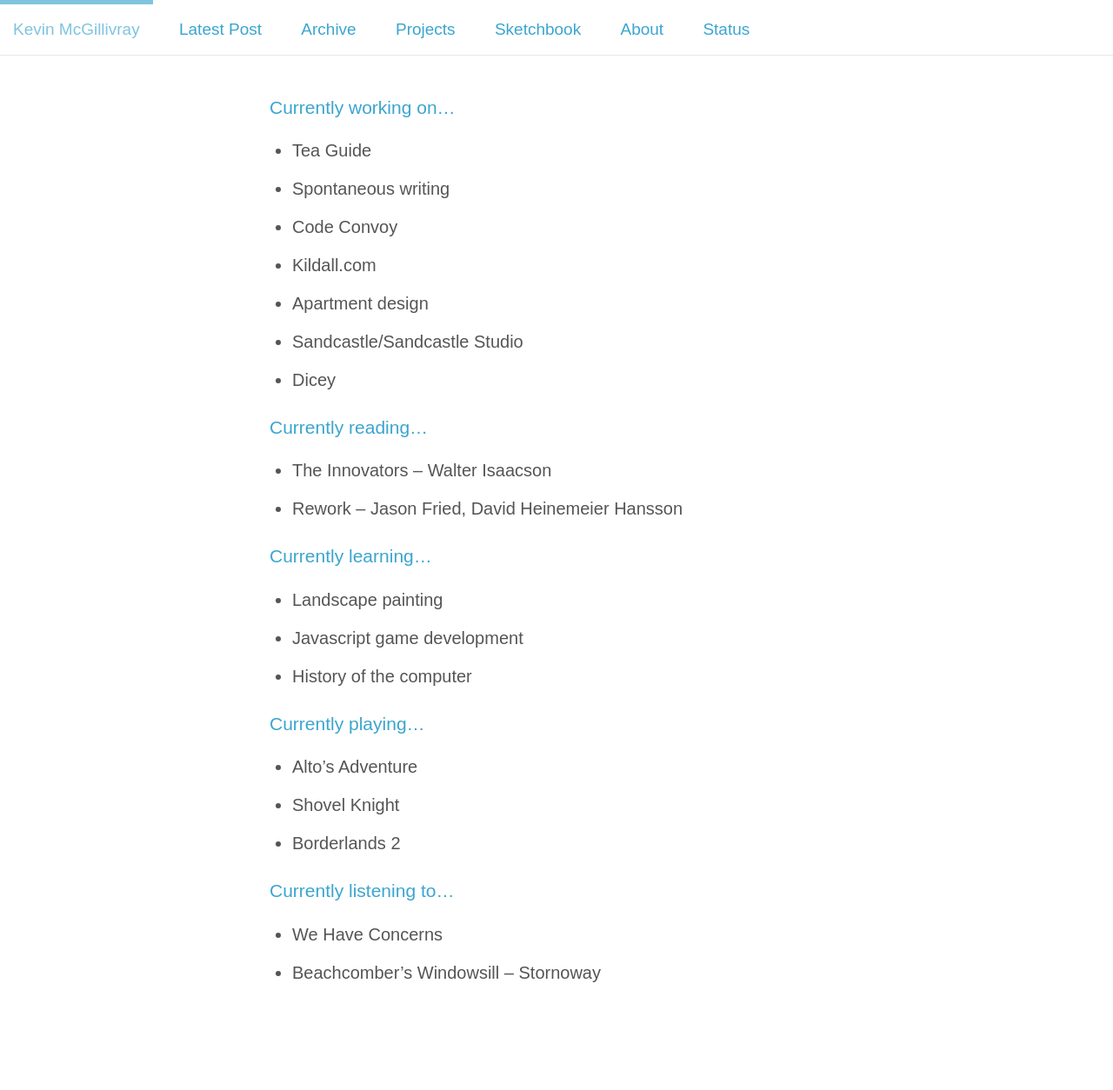
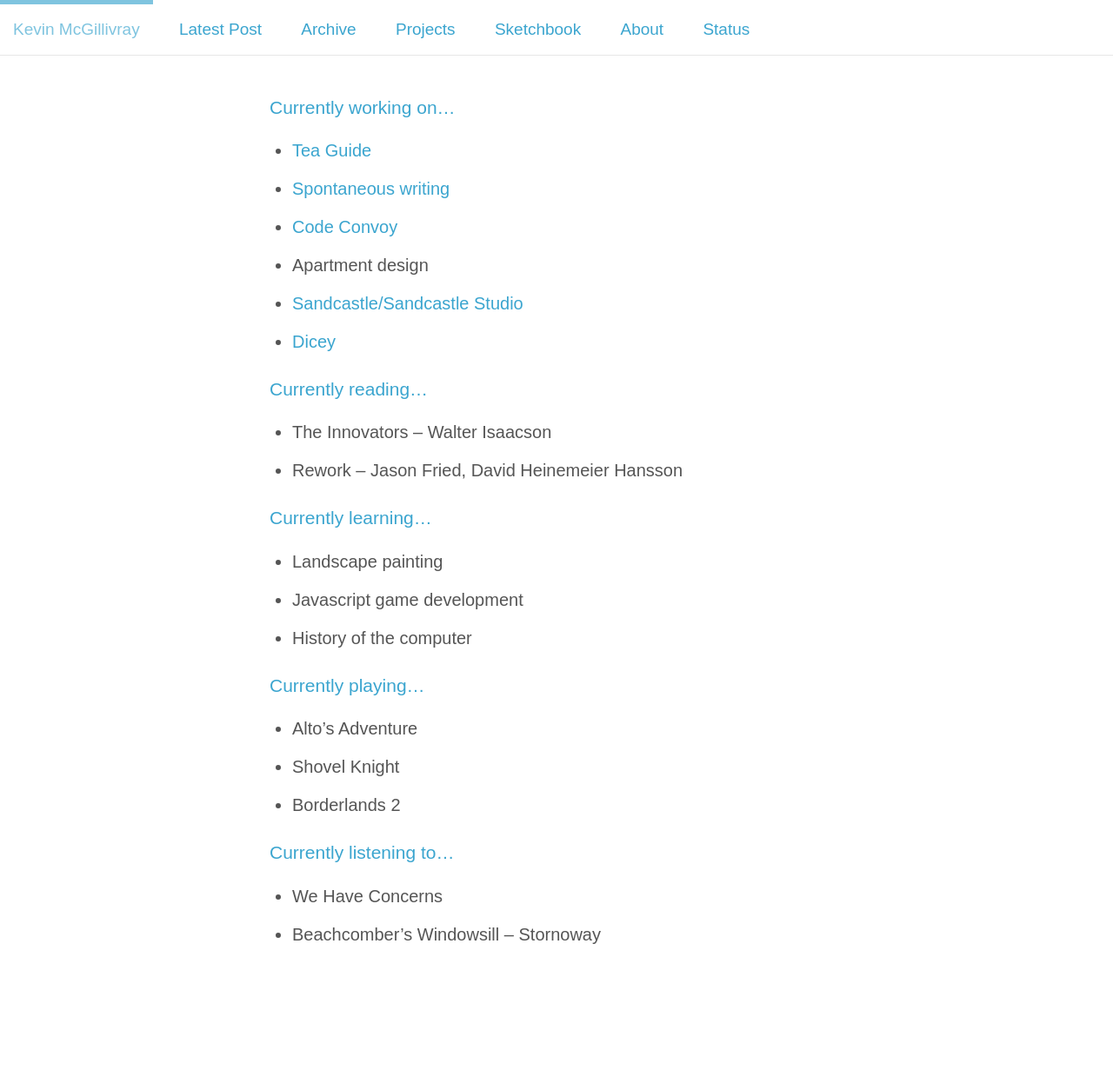
Before and after one commit to kmcgillivray/kmcgillivray.github.io, a Jekyll site: the page built from status/index.md, in a window 1280 px wide. Shown: the whole page at 87% size. Built offline with Jekyll 4.4.1, drawn with Linux system fonts in a browser that asks for light colours; nearby versions of some CDN libraries; after the commit the page ends 1210 px from its top, so only the background shows below that.

Commit message:
Add links

```diff
--- a/status/index.md
+++ b/status/index.md
@@ -5,13 +5,12 @@
 
 ## Currently working on...
 
-* Tea Guide
-* Spontaneous writing
-* Code Convoy
-* Kildall.com
+* [Tea Guide](http://teaguide.co)
+* [Spontaneous writing](/archive)
+* [Code Convoy](http://codeconvoy.com)
 * Apartment design
-* Sandcastle/Sandcastle Studio
-* Dicey
+* [Sandcastle/Sandcastle Studio](http://sandcastle.co)
+* [Dicey](http://sandcastle.co/dicey)
 
 ## Currently reading...
 
```
